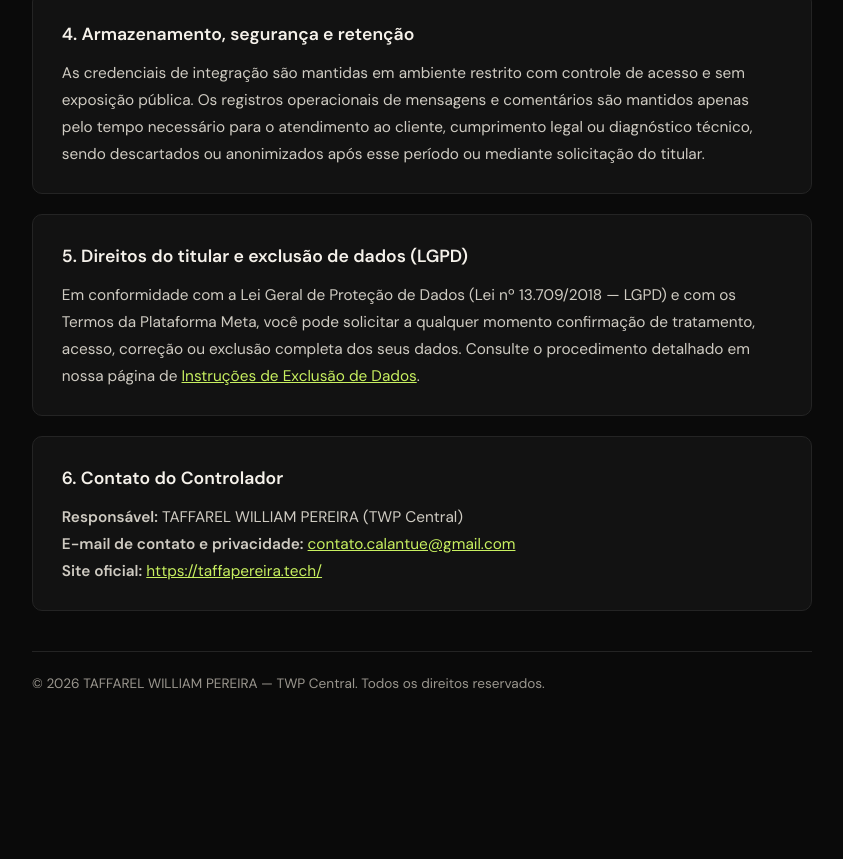
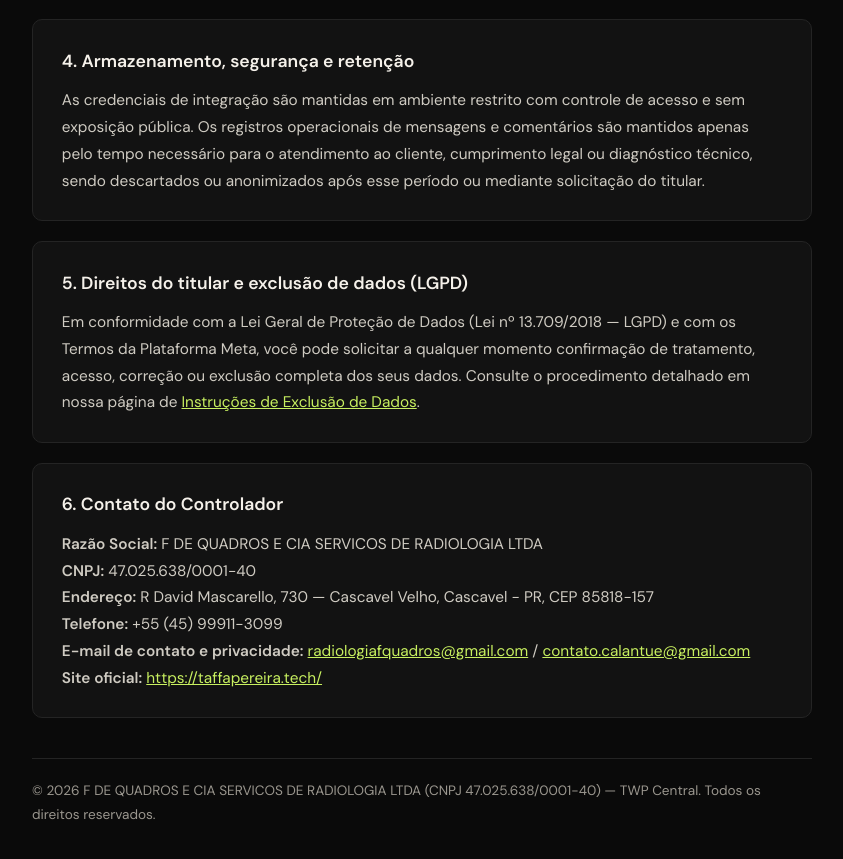
Before and after one commit to taffapereira/taffarel-pereira, a plain HTML site: page privacidade/index.html in a window 1280 px wide. Shown: the part 1273-2132 px from the top of the page, without its empty margins (218-1061 px from the left). Before the commit the page ends 2049 px from the top, so only its background shows below. Drawn offline with Linux system fonts and the light colour scheme.

Commit message:
Update legal entity on privacy and data deletion pages to active CNPJ

```diff
--- a/privacidade/index.html
+++ b/privacidade/index.html
@@ -32,11 +32,11 @@ footer{margin-top:2.5rem;padding-top:1.25rem;border-top:1px solid var(--border);
   </header>
 
   <h1>Política de Privacidade</h1>
-  <p class="meta">Aplicativo: <strong>Gerente twp</strong> · Controlador: <strong>TAFFAREL WILLIAM PEREIRA (TWP Central)</strong> · Última atualização: 25 de novembro de 2026</p>
+  <p class="meta">Aplicativo: <strong>Gerente twp</strong> · Empresa controladora: <strong>F DE QUADROS E CIA SERVICOS DE RADIOLOGIA LTDA</strong> (CNPJ: 47.025.638/0001-40) · Portfólio: TWP Central · Última atualização: 26 de novembro de 2026</p>
 
   <section>
     <h2>1. Quem somos e escopo</h2>
-    <p>Esta Política de Privacidade descreve como o aplicativo <strong>Gerente twp</strong>, operado por <strong>TAFFAREL WILLIAM PEREIRA (TWP Central)</strong>, coleta, utiliza, armazena e protege dados obtidos por meio das APIs oficiais da Meta (Facebook Pages API, Instagram Graph API e Instagram Messaging API) exclusivamente para gestão interna de atendimento, moderação de comentários e publicação de conteúdo nas contas comerciais próprias do ecossistema TWP (incluindo Calantuê, ZeroCoin Digital e Achados do Dia).</p>
+    <p>Esta Política de Privacidade descreve como o aplicativo <strong>Gerente twp</strong>, operado sob o portfólio empresarial <strong>TWP Central</strong> vinculado à empresa <strong>F DE QUADROS E CIA SERVICOS DE RADIOLOGIA LTDA</strong> (CNPJ 47.025.638/0001-40, com sede em R David Mascarello, 730, Cascavel Velho, Cascavel - PR, CEP 85818-157), coleta, utiliza, armazena e protege dados obtidos por meio das APIs oficiais da Meta (Facebook Pages API, Instagram Graph API e Instagram Messaging API) exclusivamente para gestão de atendimento, moderação de comentários e publicação de conteúdo nas contas comerciais próprias do ecossistema (Calantuê, ZeroCoin Digital e Achados do Dia).</p>
   </section>
 
   <section>
@@ -71,13 +71,16 @@ footer{margin-top:2.5rem;padding-top:1.25rem;border-top:1px solid var(--border);
 
   <section>
     <h2>6. Contato do Controlador</h2>
-    <p><strong>Responsável:</strong> TAFFAREL WILLIAM PEREIRA (TWP Central)<br>
-    <strong>E-mail de contato e privacidade:</strong> <a href="mailto:contato.calantue@gmail.com">contato.calantue@gmail.com</a><br>
+    <p><strong>Razão Social:</strong> F DE QUADROS E CIA SERVICOS DE RADIOLOGIA LTDA<br>
+    <strong>CNPJ:</strong> 47.025.638/0001-40<br>
+    <strong>Endereço:</strong> R David Mascarello, 730 — Cascavel Velho, Cascavel - PR, CEP 85818-157<br>
+    <strong>Telefone:</strong> +55 (45) 99911-3099<br>
+    <strong>E-mail de contato e privacidade:</strong> <a href="mailto:radiologiafquadros@gmail.com">radiologiafquadros@gmail.com</a> / <a href="mailto:contato.calantue@gmail.com">contato.calantue@gmail.com</a><br>
     <strong>Site oficial:</strong> <a href="https://taffapereira.tech/">https://taffapereira.tech/</a></p>
   </section>
 
   <footer>
-    © 2026 TAFFAREL WILLIAM PEREIRA — TWP Central. Todos os direitos reservados.
+    © 2026 F DE QUADROS E CIA SERVICOS DE RADIOLOGIA LTDA (CNPJ 47.025.638/0001-40) — TWP Central. Todos os direitos reservados.
   </footer>
 </div>
 </body>
```
Also changed, not shown: exclusao-de-dados/index.html (+2 -2 lines).
